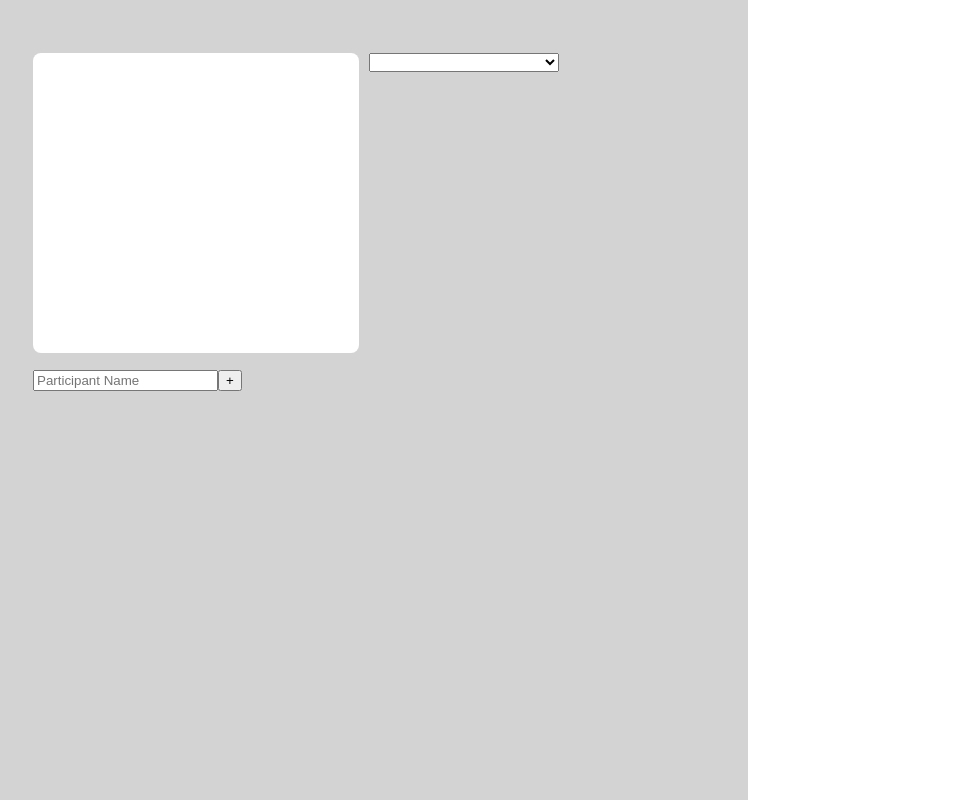
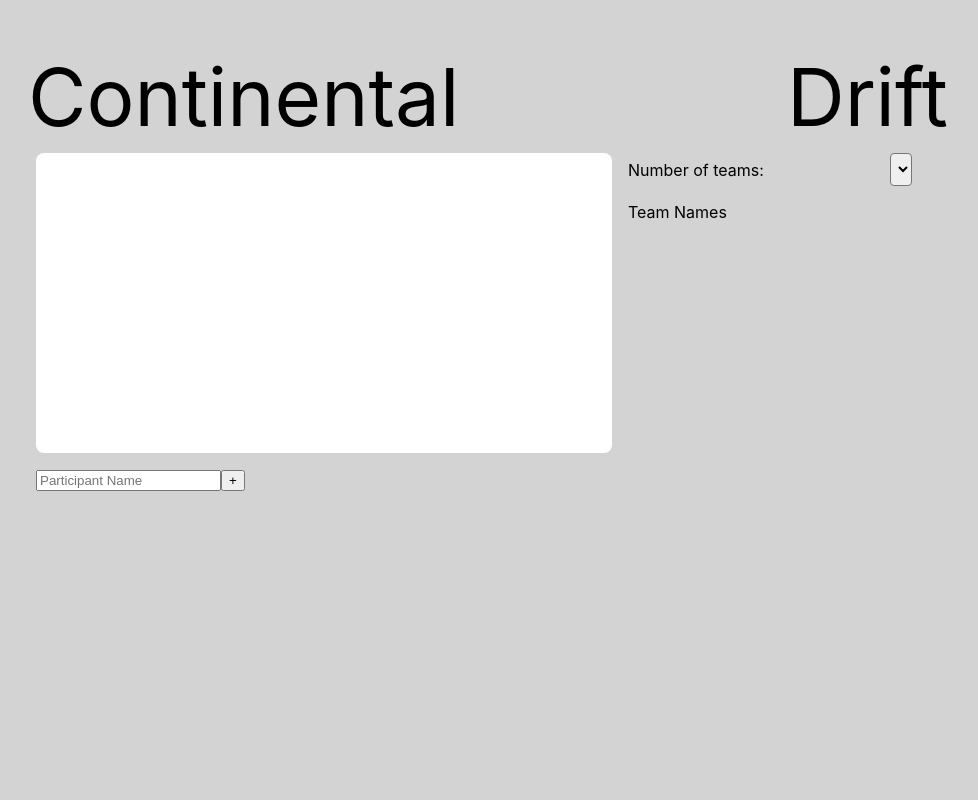
Before and after one commit to sleepypikachu/team-splitter, a Next.js app: page / in a window 1280 px wide. Shown: the whole page, without its empty margins (20-998 px from the left). Built offline with nearby package versions, Linux system fonts and the light colour scheme.

Commit message:
add styling

```diff
--- a/components/generator.js
+++ b/components/generator.js
@@ -24,7 +24,12 @@ const Generator = () => {
     const encodedTeams = encodeURIComponent(JSON.stringify(splitTeams));
 
     return (
+        <div className={styles.container}>
+            <div className={styles.title}>
+                <div>Continental</div><div>Drift</div>
+            </div>
             <div className={styles.generator}>
+
                 <div className={styles.participantsArea}>
                     <ParticipantsBox participants={participants} removeParticipant={removeParticipant}/>
                     <AddParticipant addParticipant={addParticipant}/>
@@ -45,6 +50,7 @@ const Generator = () => {
                     <TeamsArea teams={teams} setTeams={setTeams} numOfParticipants={participants.length}/>
                 </div>
             </div>
+        </div>
     )}
 
 export default Generator;
--- a/components/teamsArea.js
+++ b/components/teamsArea.js
@@ -56,8 +56,14 @@ const TeamsArea = ({ teams, setTeams, numOfParticipants }) => {
 
   return (
     <div className={styles.teamArea}>
-      <select value={selectedTeamCount} onChange={handleSelectChange}>{selectOptions}</select>
+      <div className={styles.numberOfTeams}>
+        <div>
+          Number of teams:
+        </div>
+        <select value={selectedTeamCount} onChange={handleSelectChange}>{selectOptions}</select>
+      </div>
       <div className={styles.teamInputs}>
+        <div>Team Names</div>
         {teamInputs}
       </div>
     </div>
--- a/styles/Generator.module.scss
+++ b/styles/Generator.module.scss
@@ -1,26 +1,41 @@
+.container {
+    padding: 3em;
+    // width: 60%;
+    min-width: 500px;
+    height: 100vh;
+    background-color: lightgray;
+}
+
 .generator {
     display: flex;
-    padding: 3em;
-    width: 60%;
-    height: 100vh;
+
     > * {
         display: flex;
         flex-direction: column;
         width: 50%;
-        padding: 5px;
+        padding: 0.5em;
     }
+}
 
+.title {
     background-color: lightgray;
+    font-size: 500%;
+    display: flex;
+    justify-content: space-between;
+    max-width: 1000px;
 
-
+    > * {
+        padding-right: 1em;
+    }
 }
 
 .participantsArea {
-
+    min-width: 200px;
 }
 
 .teamsArea {
-    max-width: 200px;
+    max-width: 300px;
+    min-width: 200px;
 }
 
 .participantsList {
@@ -68,20 +83,37 @@
     border-bottom: 1px solid #333333;
     border-left: 1px solid #CCCCCC;
     border-radius: 4px;
+    display: block;
+    cursor: pointer;
 }
 
 
 .teamArea {
     display: flex;
     flex-direction: column;
-
-    height: 2em;
+    select {
+        height: 2.5em;
+        border-radius: 4px;
+    }
 }
 
 .teamInputs {
     display: flex;
     flex-direction: column;
     input {
-        height: 2em;
+        height: 2.5em;
+        margin-bottom: 8px;
+        border-radius: 4px;
+        border: none;
+    }
+    div {
+        margin-bottom: 8px;
     }
 }
+
+.numberOfTeams {
+    display: flex;
+    align-items: center;
+    justify-content: space-between;
+    margin-bottom: 16px;
+}
```
Lines whose indentation alone changed are shown as unchanged.
